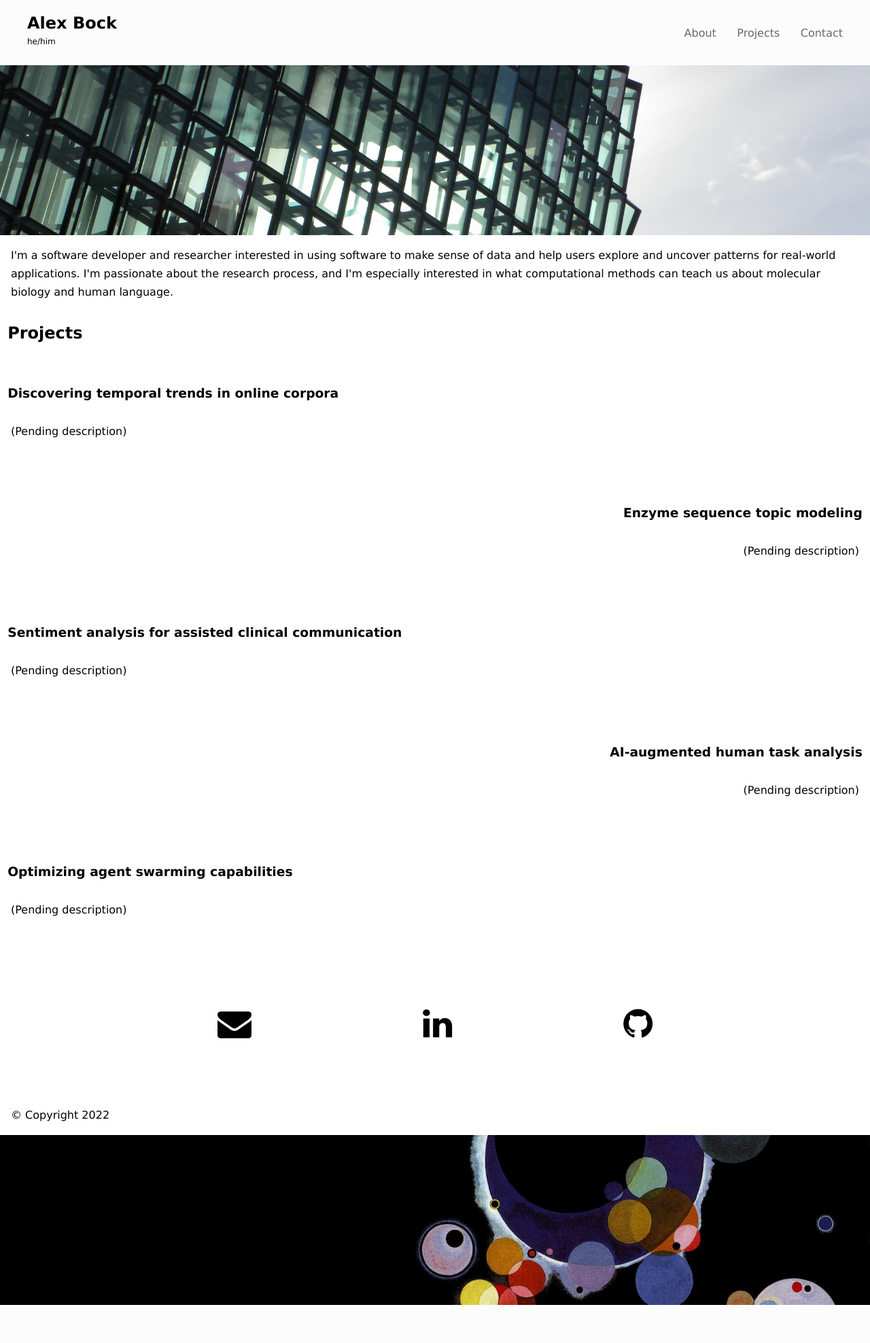
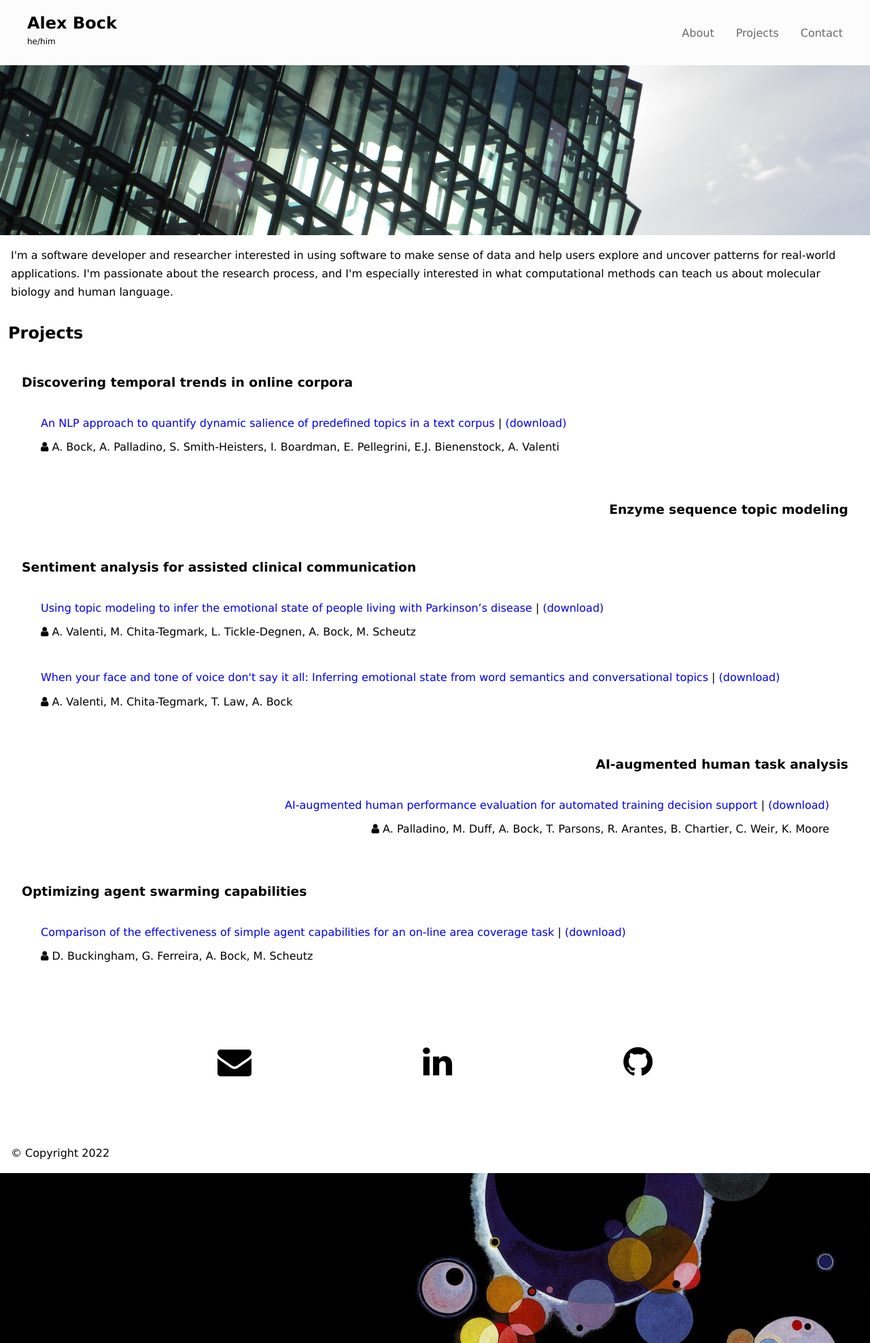
Before and after one commit to alex-bock/alex-bock.github.io, a PHP site: page / in a window 1280 px wide. Shown: the whole page at 68% size. Before the commit the page ends 1920 px from the top, so only its background shows below. Run offline with PHP 8.4, Linux system fonts and the light colour scheme.

Commit message:
upload papers

```diff
--- a/css/style.css
+++ b/css/style.css
@@ -4,7 +4,7 @@
   --font-family: Verdana,sans-serif;
   --bg-color: #fcfcfc;
   --primary-color: #000000;
-  --link-color: #696969;
+  --link-color: #0000ee;
   --line-height: 1.7rem;
   --transition: 0.3s;
 }
@@ -12,8 +12,8 @@
 
 /* CSS Resets */
 * {
-  margin: 0;
-  padding: 0;
+  margin: 0px;
+  padding: 0px;
   box-sizing: border-box;
 }
 
@@ -37,17 +37,17 @@ h1 {
 
 h2 {
   color: var(--primary-color);
-  padding: 1rem 0.7rem;
+  padding: 16px 12px;
 }
 
 h3 {
   color: var(--primary-color);
-  padding: 1rem 0.7rem;
+  padding: 16px 16px;
 }
 
 p {
   line-height: var(--line-height);
-  padding: 1rem 1rem;
+  padding: 16px 16px;
 }
 
 ul {
@@ -72,7 +72,7 @@ nav {
   display: flex;
   align-items: center;
   justify-content: space-between;
-  padding: 1.5rem 2.5rem;
+  padding: 24px 40px;
   background-color: var(--bg-color);
   height: 6rem;
 }
@@ -84,12 +84,16 @@ nav .name-box p {
 
 nav ul {
   display: flex;
-  gap: 1.9rem;
+  gap: 32px;
+}
+
+nav ul a {
+  color: #696969;
 }
 
 nav .burger-menu {
   color: var(--primary-color);
-  font-size: 2rem;
+  font-size: 32px;
   border: 0;
   background-color: transparent;
   cursor: pointer;
@@ -97,17 +101,11 @@ nav .burger-menu {
 }
 
 section {
-  scroll-margin-top: 6rem;
+  scroll-margin-top: 96px;
 }
 
 .projects .zigzag li {
-  padding-bottom: 2em;
-  padding-top: 2em;
-}
-
-.projects .zigzag .project-entry .project-entry p {
-  padding-left: 3em;
-  padding-right: 3em;
+  padding: 16px 32px;
 }
 
 .projects .zigzag .project-entry:nth-child(even) {
@@ -118,15 +116,32 @@ section {
   text-align: left;
 }
 
+.projects .zigzag .project-entry h3 {
+  padding: 16px 0px;
+}
+
+.projects .zigzag .project-entry .publication {
+  padding: 16px 16px;
+}
+
+.projects .zigzag .project-entry .publication p {
+  padding: 4px 12px;
+}
+
+/* .projects .zigzag .project-entry {
+  padding-left: 48px;
+  padding-right: 48px;
+} */
+
 .contact {
   align-items: center;
   display: flex;
   font-size: 50;
   justify-content: space-between;
-  padding-left: 20rem;
-  padding-right: 20rem;
-  padding-top: 5rem;
-  padding-bottom: 5rem;
+  padding-left: 320px;
+  padding-right: 320px;
+  padding-top: 80px;
+  padding-bottom: 80px;
 }
 
 .contact a {
--- a/index.html
+++ b/index.html
@@ -51,23 +51,97 @@
             <ul class="zigzag">
                 <li class="project-entry">
                     <h3>Discovering temporal trends in online corpora</h3>
-                    <p>(Pending description)</p>
+                    <div class="publication">
+                        <p>
+                            <a href="https://arxiv.org/abs/2108.07345" target="_blank">
+                                An NLP approach to quantify dynamic salience of
+                                predefined topics in a text corpus
+                            </a>|
+                            <a href="files/papers/bock_etal_2021_salience.pdf" target="_blank" download>
+                                (download)
+                            </a>
+                        </p>
+                        <p>
+                            <i class="fa fa-user"></i> A. Bock, A. Palladino,
+                            S. Smith-Heisters, I. Boardman, E. Pellegrini,
+                            E.J. Bienenstock, A. Valenti
+                        </p>
+                    </div>
                 </li>
                 <li class="project-entry">
                     <h3>Enzyme sequence topic modeling</h3>
-                    <p>(Pending description)</p>
                 </li>
                 <li class="project-entry">
                     <h3>Sentiment analysis for assisted clinical communication</h3>
-                    <p>(Pending description)</p>
+                    <div class="publication">
+                        <p>
+                            <a href="https://www.tandfonline.com/doi/abs/10.1080/10400435.2019.1623342?journalCode=uaty20" target="_blank">
+                                Using topic modeling to infer the emotional
+                                state of people living with Parkinson’s disease
+                            </a>|
+                            <a href="files/papers/valenti_etal_2019_parkinsons_1.pdf" target="_blank" download>
+                                (download)
+                            </a>
+                        </p>
+                        <p>
+                            <i class="fa fa-user"></i>
+                            A. Valenti, M. Chita-Tegmark, L. Tickle-Degnen,
+                            A. Bock, M. Scheutz
+                        </p>
+                    </div>
+                    <div class="publication">
+                        <p>
+                            <a href="https://www.researchgate.net/publication/334478944_When_your_face_and_tone_of_voice_don%27t_say_it_all_Inferring_emotional_state_from_word_semantics_and_conversational_topics_Workshop_on_Cognitive_Architectures_for_Human-Robot_Interaction" target="_blank">
+                                When your face and tone of voice don't say it
+                                all: Inferring emotional state from word
+                                semantics and conversational topics
+                            </a>|
+                            <a href="files/papers/valenti_etal_2019_parkinsons_2.pdf" target="_blank" download>
+                                (download)
+                            </a>
+                        </p>
+                        <p>
+                            <i class="fa fa-user"></i>
+                            A. Valenti, M. Chita-Tegmark, T. Law, A. Bock
+                        </p>
+                    </div>
                 </li>
                 <li class="project-entry">
                     <h3>AI-augmented human task analysis</h3>
-                    <p>(Pending description)</p>
+                    <div class="publication">
+                        <p>
+                            <a href="https://link.springer.com/chapter/10.1007/978-3-030-68017-6_70" target="_blank">
+                                AI-augmented human performance evaluation for
+                                automated training decision support
+                            </a>|
+                            <a href="files/papers/palladino_etal_2020_cambio.pdf" target="_blank" download>
+                                (download)
+                            </a>
+                        </p>
+                        <p>
+                            <i class="fa fa-user"></i>
+                            A. Palladino, M. Duff, A. Bock, T. Parsons,
+                            R. Arantes, B. Chartier, C. Weir, K. Moore
+                        </p>
+                    </div>
                 </li>
                 <li class="project-entry">
                     <h3>Optimizing agent swarming capabilities</h3>
-                    <p>(Pending description)</p>
+                    <div class="publication">
+                        <p>
+                            <a href="https://ieeexplore.ieee.org/document/8628925" target="_blank">
+                                Comparison of the effectiveness of simple agent
+                                capabilities for an on-line area coverage task
+                            </a>|
+                            <a href="files/papers/buckingham_etal_2018_area_coverage.pdf" target="_blank" download>
+                                (download)
+                            </a>
+                        </p>
+                        <p>
+                            <i class="fa fa-user"></i>
+                            D. Buckingham, G. Ferreira, A. Bock, M. Scheutz
+                        </p>
+                    </div>
                 </li>
             </ul>
         </section>
```
Also changed, not shown: 1 other file.
